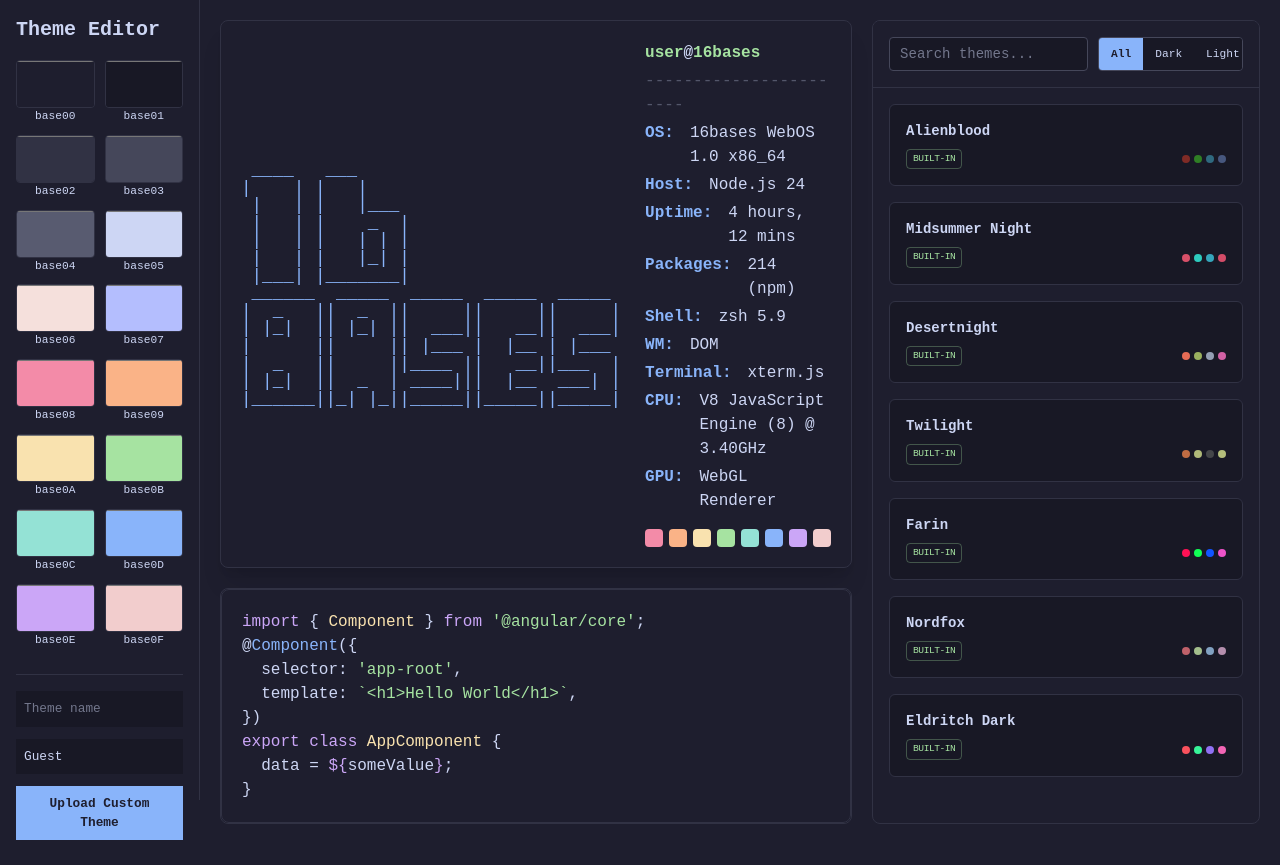
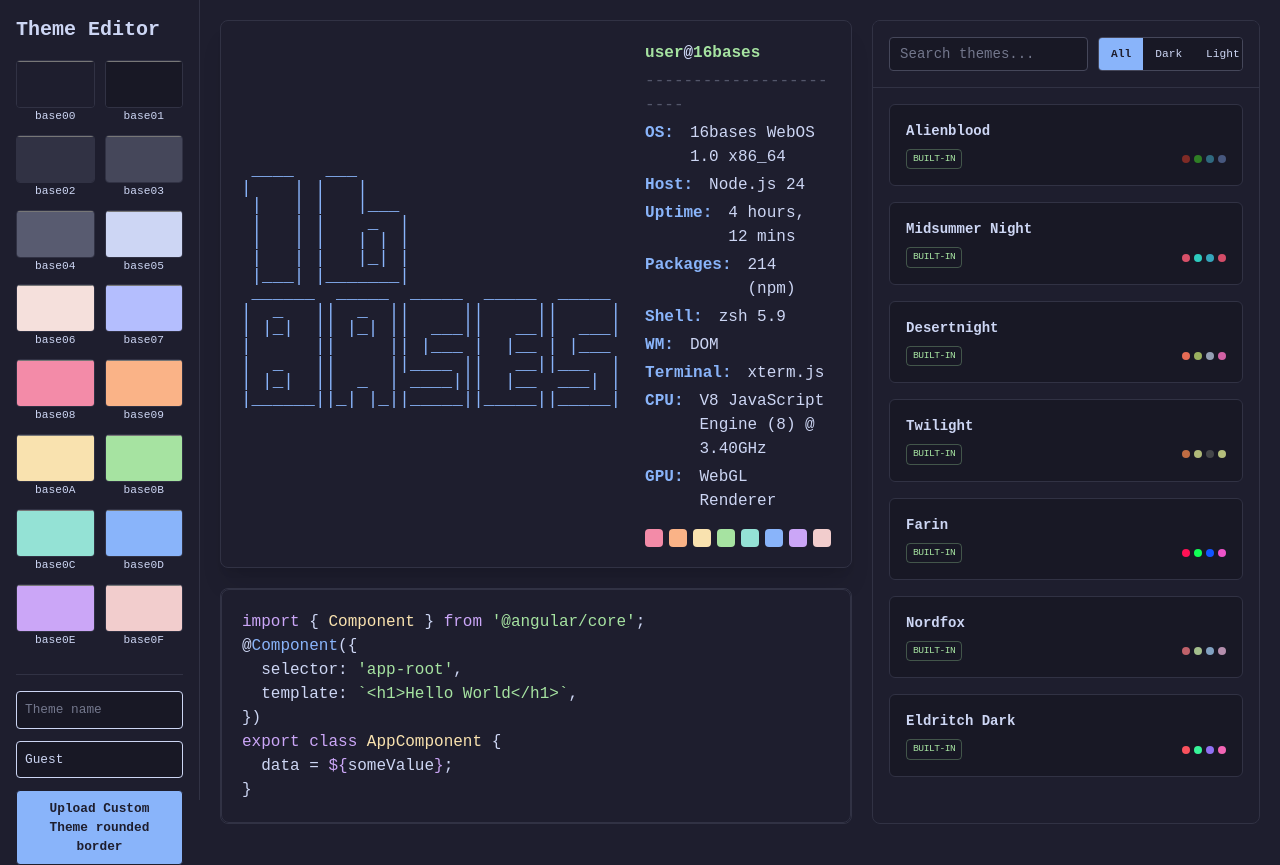
Before and after one commit to axshb/16bases, an Angular app: page / in a window 1280 px wide. Before the commit the page ends 844 px from the top, so only its background shows below. Built offline with nearby package versions, Linux system fonts and the light colour scheme; no server answers.

Commit message:
chore: rounded sidebar inputs

```diff
--- a/src/app/components/sidebar.component.ts
+++ b/src/app/components/sidebar.component.ts
@@ -27,22 +27,24 @@ import { ThemeService } from '../services/theme.service';
          <input
             #nameInput
             type="text"
-            class="bg-base01 p-2 text-[0.8rem]"
+            class="bg-base01 p-2 text-[0.8rem] rounded border"
             placeholder="Theme name"
           />
 
         <input
             #creatorInput
             type="text"
-            class="bg-base01 p-2 text-[0.8rem]"
+            class="bg-base01 p-2 text-[0.8rem] rounded border"
             placeholder="Creator name..."
             value="Guest"
+            rounded border
           />
 
          <button
             (click)="handleUpload(nameInput.value, creatorInput.value)"
-            class="bg-base0D text-base00 px-3 py-2 text-[0.8rem] font-bold cursor-pointer">
+            class="bg-base0D text-base00 px-3 py-2 text-[0.8rem] font-bold cursor-pointer rounded border">
             Upload Custom Theme
+            rounded border
          </button>
         </div>
 
```
